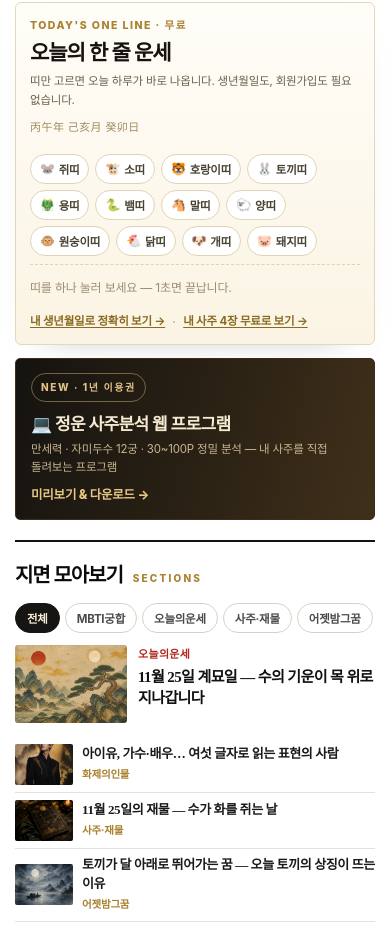
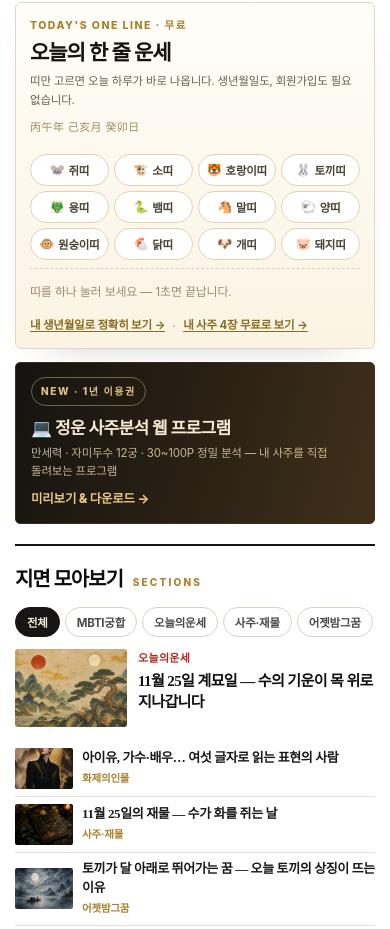
Before and after one commit to hukstory/saju-project22, a plain HTML site: page index.html in a window 390 px wide. Shown: the part 1170-2099 px from the top of the page. Drawn offline with Linux system fonts and the light colour scheme; a web font is replaced by a local one.

Commit message:
style(home): 오늘의 한 줄 띠 칩을 6열(모바일 4열) 그리드로 정리 — SW v44

```diff
--- a/assets/css/paper.css
+++ b/assets/css/paper.css
@@ -852,13 +852,13 @@ footer{border-top:2px solid #141210;background:#fbfaf7;margin-top:50px}
 
 /* ---------- 오늘의 한 줄 운세 (띠 12칩) ---------- */
 .oneline{margin:18px 0 0;border:1px solid #e3d8bb;border-radius:6px;background:linear-gradient(180deg,#fffdf8 0%,#fbf4e4 100%);padding:18px 20px 16px;box-shadow:0 16px 36px -34px rgba(0,0,0,.5)}
-.oneline__in{display:grid;grid-template-columns:230px minmax(0,1fr);gap:22px;align-items:start}
+.oneline__in{display:grid;grid-template-columns:210px minmax(0,1fr);gap:20px;align-items:start}
 .oneline__head{position:relative;padding-right:6px}
 .oneline__k{display:block;font-size:10.5px;font-weight:800;letter-spacing:.14em;color:var(--gold)}
 .oneline__head h2{font-family:var(--serif);font-size:24px;line-height:1.2;font-weight:900;letter-spacing:-.05em;color:#151210;margin:6px 0 6px}
 .oneline__head p{font-size:12px;color:#6b624f;line-height:1.65}
 .oneline__ganji{display:inline-block;margin-top:8px;font-size:11px;color:#a08a5c;letter-spacing:.04em;font-variant-numeric:tabular-nums}
-.oneline__chips{display:flex;flex-wrap:wrap;gap:6px}
+.oneline__chips{display:grid;grid-template-columns:repeat(6,minmax(0,1fr));gap:6px}
 .oneline__chip{display:inline-flex;align-items:center;gap:4px;border:1px solid #e0d3b4;background:#fff;color:#4a4234;border-radius:999px;padding:7px 11px;font-size:12.5px;font-weight:700;letter-spacing:-.02em;transition:background .12s,border-color .12s,color .12s}
 .oneline__chip span{font-size:13px;line-height:1}
 .oneline__chip:hover{border-color:#c9a86a;color:#1b1510}
@@ -943,7 +943,8 @@ footer{border-top:2px solid #141210;background:#fbfaf7;margin-top:50px}
   .oneline{margin-top:12px;padding:14px 14px 12px}
   .oneline__head h2{font-size:21px}
   .oneline__head p{font-size:11.5px}
-  .oneline__chip{padding:6px 9px;font-size:11.5px}
+  .oneline__chips{grid-template-columns:repeat(4,minmax(0,1fr));gap:5px}
+  .oneline__chip{padding:7px 4px;font-size:11.5px;justify-content:center}
   .oneline__chip span{font-size:12px}
   .oneline__out{margin-top:8px;padding-top:8px}
   .oneline__headline{font-size:14px}
--- a/service-worker.js
+++ b/service-worker.js
@@ -3,7 +3,7 @@
    - 앱 셸(app shell)은 미리 캐시, 문서는 네트워크 우선 + 캐시 폴백
    - 이미지·4P 등 정적 자원은 캐시 우선(백그라운드 갱신)
    ========================================================================== */
-const VERSION = 'jw-times-v43';
+const VERSION = 'jw-times-v44';
 const SHELL = `${VERSION}-shell`;
 const RUNTIME = `${VERSION}-runtime`;
 
```
